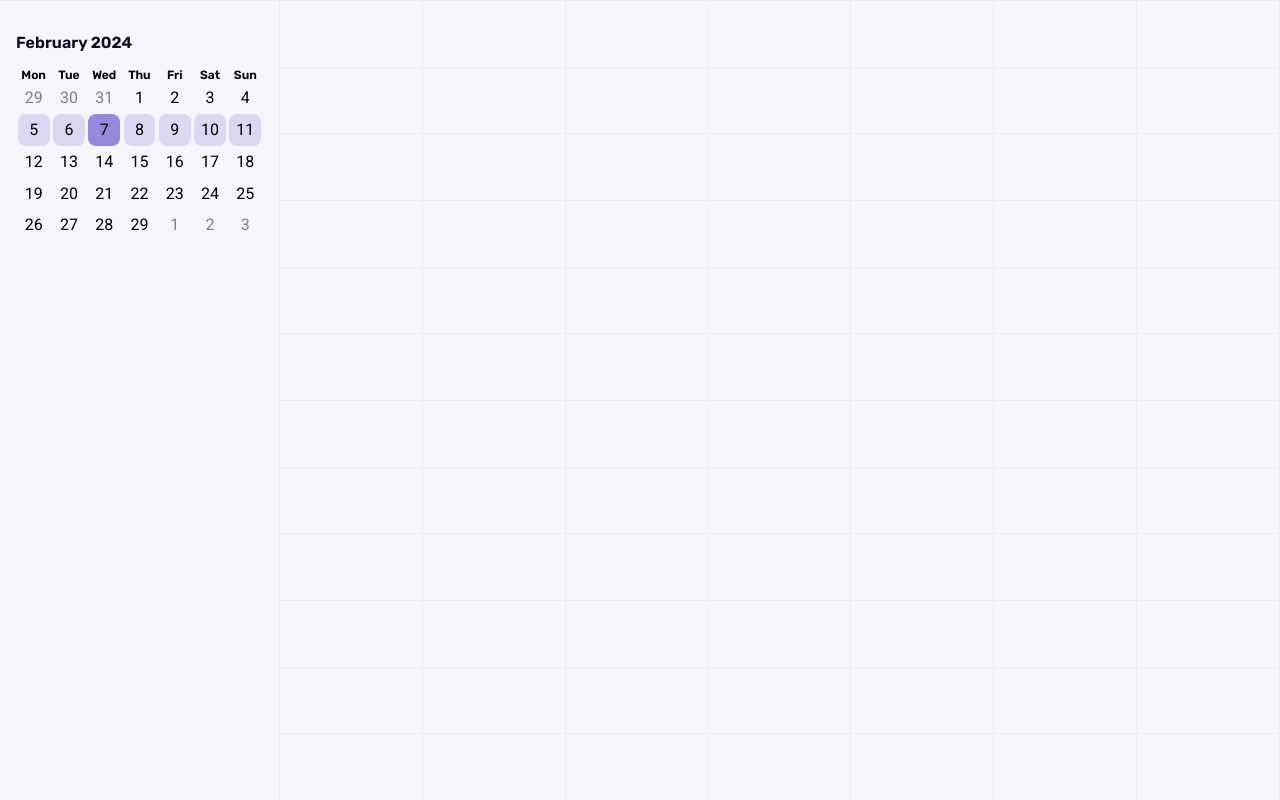
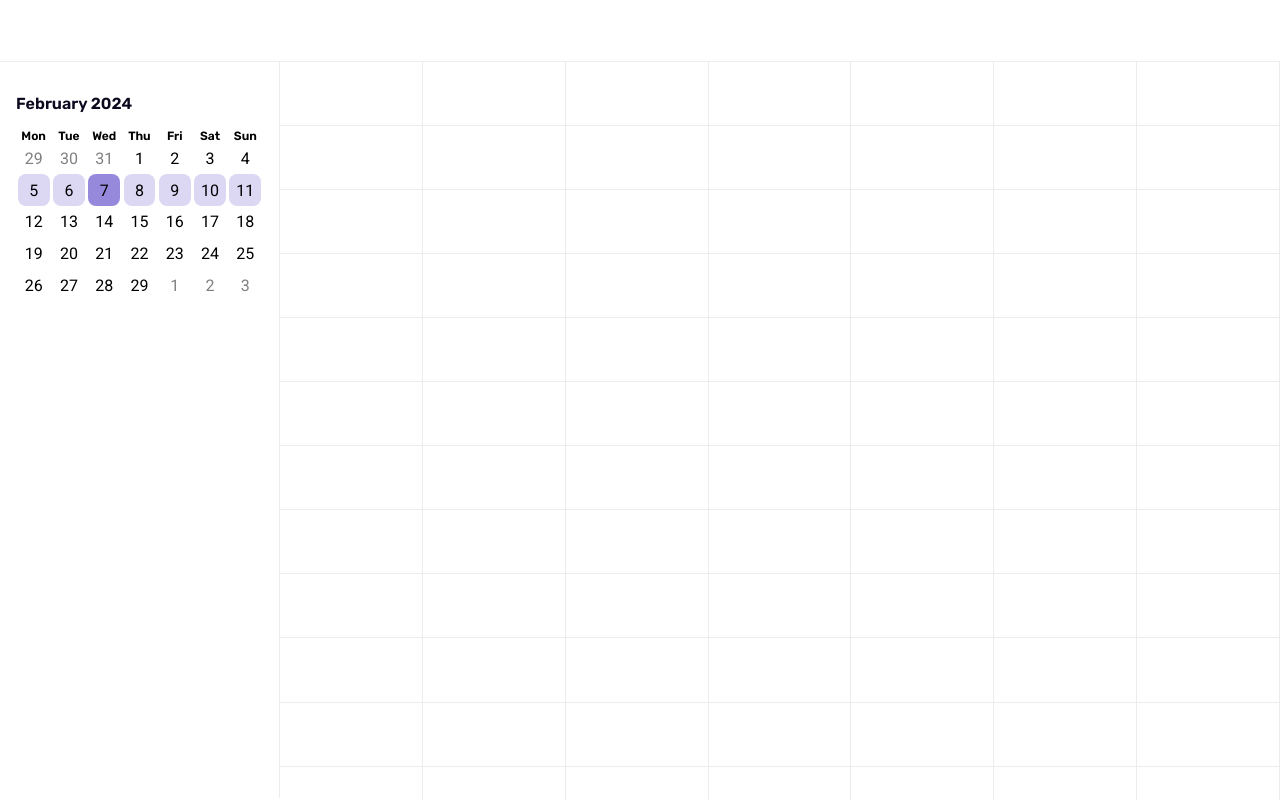
Before and after one commit to SrGaabriel/prisma-frontend, a Next.js app: page /realm/1 in a window 1280 px wide. Shown: the top 800 px of the page. Built offline with nearby package versions, Linux system fonts and the light colour scheme.

Commit message:
minor: slight updates

```diff
--- a/src/app/globals.css
+++ b/src/app/globals.css
@@ -3,7 +3,7 @@
 @media (prefers-color-scheme: light) {
   :root {
     --text: #0c091e;
-    --background: #f7f5fc;
+    --background: #ffffff;
     --primary: #523ec5;
     --secondary: #9bb5da;
     --accent: #ff7700;
--- a/src/app/realm/[realm_id]/calendar/calendar.module.css
+++ b/src/app/realm/[realm_id]/calendar/calendar.module.css
@@ -1,15 +1,14 @@
 .calendar {
     display: flex;
     width: 100%;
-    min-height: 100%;
-    overflow: scroll;
+    height: 100%;
 }
 
 .calendarColumn {
     display: flex;
     flex-direction: column;
     width: 100%;
-    height: 1600px;
+    height: 100%;
     border-right: 1px solid var(--borders);
 }
 
--- a/src/app/realm/[realm_id]/page.module.css
+++ b/src/app/realm/[realm_id]/page.module.css
@@ -1,12 +1,15 @@
 .page {
     width: 100vw;
-    height: 100vh;
+    height: 1600px;
     background-color: var(--background);
     display: flex;
+    align-items: flex-start;
     flex-direction: column;
 }
 
 .header {
+    position: sticky;
+    top: 0;
     width: 100%;
     height: 64px;
     border-bottom: 1px solid var(--borders);
@@ -14,14 +17,18 @@
 
 .content {
     display: flex;
+    align-items: flex-start;
     width: 100%;
     height: 100%;
 }
 
 .sidebar {
+    position: -webkit-sticky;
+    position: sticky;
+    top: 0;
     display: flex;
     width: 280px;
-    height: 100%;
+    height: calc(100vh - 64px);
     border-right: 1px solid var(--borders);
 }
 
```
